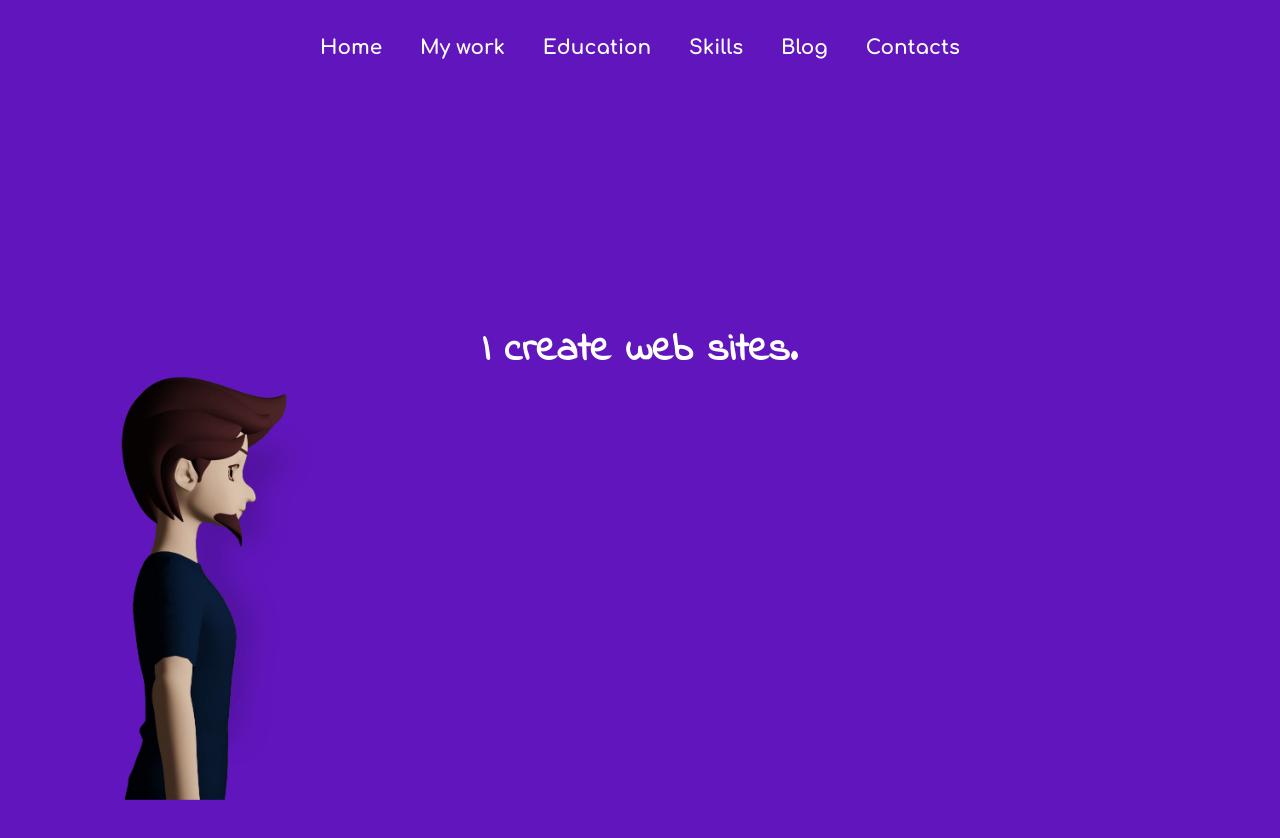
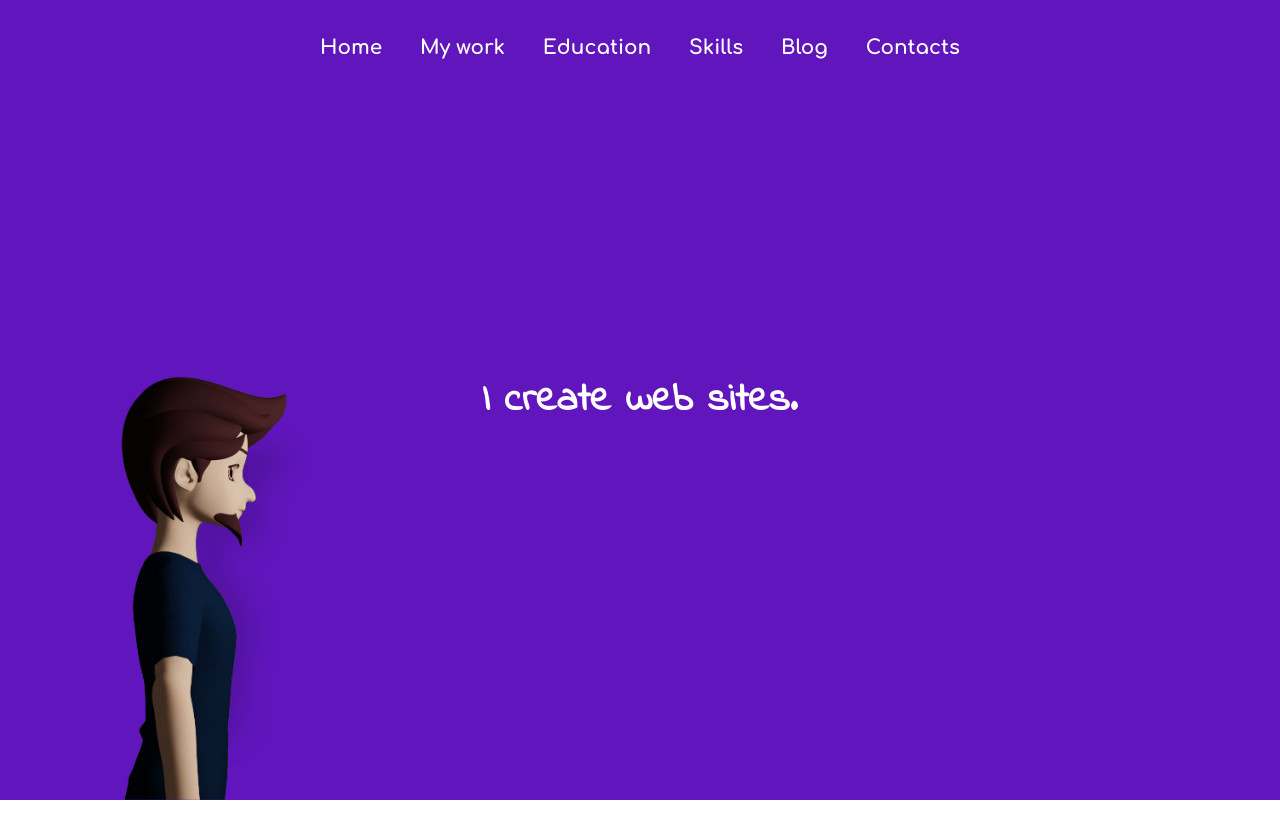
Before and after one commit to actuallyroy/actuallyroy.github.io, a plain HTML site: page index.html in a window 1280 px wide. Shown: the top 838 px of the page. Drawn offline with Linux system fonts and the light colour scheme.

Commit message:
second commit

```diff
--- a/style.css
+++ b/style.css
@@ -3,10 +3,11 @@ body{
     font-family: 'Comfortaa', cursive;
     margin: 0;
     height: 100vh;
-    background-color: #6116bd;
+
 }
 .header{
     position: fixed;
+    top: 0px;
     width: 50%;
     height: 100px;
     display: flex;
@@ -31,9 +32,7 @@ body{
     width: 100%;
 }
 .homeCont{
-    margin: 0;
-    height: calc(100% - 100px);
-    width: 100%;
+    background-color: #6116bd;
 }
 a{
     text-decoration: none;
```
